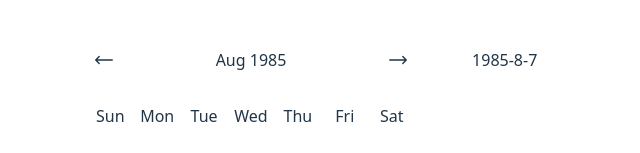
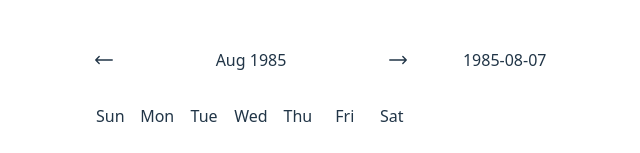
Before and after one commit to Evgeniy1985N-sk/calendar-vue, a Vue app: page / in a window 1280 px wide. Shown: the top 153 px of the page, without its empty margins (301-941 px from the left). Built offline with nearby package versions, Linux system fonts and the light colour scheme.

Commit message:
zero + date

```diff
--- a/src/components/Calendar.vue
+++ b/src/components/Calendar.vue
@@ -185,7 +185,7 @@ function updateYear() {
 
     </div>
     <p class="date">
-      {{ date.year }}-{{ date.month + 1 }}-{{ date.day }}
+      {{ date.year }}-{{ date.month + 1 < 10 ? '0' + (date.month + 1) : date.month + 1 }}-{{ date.day < 10 ? '0' + date.day : date.day}}
     </p>
   </div>
 
```
